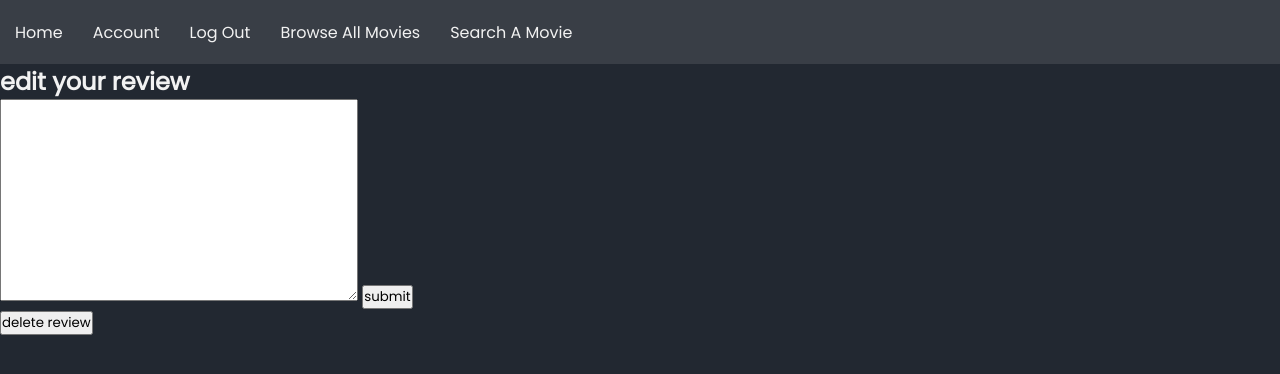
After one commit to cgomez374/movie_reviews_app, a Flask app: page /edit-review/2 in a window 1280 px wide. The commit adds this page. Shown: the top 374 px of the page. Run offline with Flask 3, Linux system fonts and the light colour scheme; a user stored in the database is signed in; data comes from the database, SQL or seed files in the repository; both versions use the stored data as it was after the commit.

Commit message:
added review model plus crud ops for review table

```diff
--- a/routes.py
+++ b/routes.py
@@ -1,5 +1,6 @@
-from main import app, render_template, url_for, redirect, request, flash, login_manager, login_user, LoginManager, login_required, current_user, logout_user
-from models import db, User
+from main import app, render_template, url_for, redirect, request, flash, login_manager, login_user, LoginManager, \
+    login_required, current_user, logout_user
+from models import db, User, Review
 import requests
 
 # Movies endpoint
@@ -31,7 +32,8 @@ def main():
     else:
         print(f'Popular query status code: ', popular_movies_response.status_code)
         print(f'Latest query status code: ', latest_movies_response.status_code)
-    return render_template('index.html', popular_movies=popular_movies, latest_movies=latest_movies, logged_in=current_user.is_authenticated)
+    return render_template('index.html', popular_movies=popular_movies, latest_movies=latest_movies,
+                           logged_in=current_user.is_authenticated)
 
 
 @app.route('/movie/<int:movie_id>')
@@ -39,8 +41,30 @@ def show_movie(movie_id):
     movie_details_endpoint = f'https://api.themoviedb.org/3/movie/{movie_id}?api_key={API_KEY}'
     response = requests.get(movie_details_endpoint)
     if response.status_code == 200:
+        # Get the movie details from API
         movie = response.json()
-    return render_template('show_movie.html', movie=movie, logged_in=current_user.is_authenticated)
+
+        # Get all reviews for this movie from DB
+        all_reviews = Review.query.filter_by(movie_id=movie_id).all()
+
+        # has the user left a review?
+        has_reviewed = False
+        current_user_review = None
+        current_user_review_id = None
+
+        # Get the review that the current user has written from DB if logged in
+        if current_user.is_authenticated:
+            current_user_review = Review.query.filter_by(author_id=current_user.id).filter_by(movie_id=movie_id).first()
+            if current_user_review:
+                has_reviewed = True
+                current_user_review_id = current_user_review.id
+        return render_template('show_movie.html',
+                               movie=movie,
+                               reviews=all_reviews,
+                               logged_in=current_user.is_authenticated,
+                               has_reviewed=has_reviewed,
+                               current_user_review_id=current_user_review_id)
+    return render_template('404_not_found.html')
 
 
 @app.route('/search', methods=['GET', 'POST'])
@@ -68,18 +92,18 @@ def browse_all_movies(current_page):
         movies = response.json()['results']
     else:
         print(response.status_code)
-    return render_template('browse.html', movies=movies, current_page=current_page, logged_in=current_user.is_authenticated)
+    return render_template('browse.html', movies=movies, current_page=current_page,
+                           logged_in=current_user.is_authenticated)
 
 
 @app.route('/register', methods=['GET', 'POST'])
 def register():
-
     # STILL NEED TO BUILD IN SOME VALIDATION FOR THE EMAIL; HTML NOT ENOUGH!!!!!
 
     if request.method == 'POST':
         # Build the user model
         new_user = User(
-            name=request.form.get('first_name')+' '+request.form.get('last_name'),
+            name=request.form.get('first_name') + ' ' + request.form.get('last_name'),
             email=request.form.get('email')
         )
         # set the password
@@ -116,3 +140,75 @@ def login():
 def logout():
     logout_user()
     return redirect(url_for('main'))
+
+
+# NEED TO DISABLE BACK BUTTON OR AT LEAST NOT ALLOW TO ADD THE SAME POST AGAIN!!!!
+
+@app.route('/new-review/<int:movie_id>', methods=['GET', 'POST'])
+@login_required
+def new_review(movie_id):
+    current_user_review = Review.query.filter_by(author_id=current_user.id).filter_by(movie_id=movie_id).first()
+    if current_user_review is None:
+        movie_details_endpoint = f'https://api.themoviedb.org/3/movie/{movie_id}?api_key={API_KEY}'
+        response = requests.get(movie_details_endpoint)
+        movie = None
+        if response.status_code == 200:
+            movie = response.json()
+
+        if request.method == 'POST':
+            review = Review(
+                content=request.form.get('content'),
+                movie_name=movie['title'],
+                movie_id=movie_id,
+                author_id=int(current_user.id)
+            )
+
+            # add to db
+            db.session.add(review)
+
+            # commit changes
+            try:
+                db.session.commit()
+                return redirect(url_for('show_movie', movie_id=movie_id, logged_in=current_user.is_authenticated))
+            except:
+                db.session.rollback()
+    else:
+        return redirect(url_for('show_movie', movie_id=movie_id, logged_in=current_user.is_authenticated))
+    return render_template('new_review.html', movie_id=movie_id, logged_in=current_user.is_authenticated)
+
+
+@app.route('/edit-review/<int:current_user_review_id>', methods=['GET', 'POST'])
+@login_required
+def edit_review(current_user_review_id):
+    review = Review.query.get(current_user_review_id)
+    if request.method == 'POST':
+        review.content = request.form.get('content')
+        # commit changes
+        try:
+            db.session.commit()
+        except:
+            db.session.rollback()
+        return redirect(url_for('show_movie', movie_id=review.movie_id, logged_in=current_user.is_authenticated))
+    return render_template('edit_review.html', current_user_review_id=current_user_review_id,
+                           logged_in=current_user.is_authenticated)
+
+
+@app.route('/delete-review/<int:current_user_review_id>', methods=['GET'])
+@login_required
+def delete_review(current_user_review_id):
+    review_to_delete = Review.query.get(current_user_review_id)
+    movie_id = review_to_delete.movie_id
+    db.session.delete(review_to_delete)
+    try:
+        db.session.commit()
+    except:
+        db.session.rollback()
+    return redirect(url_for('show_movie', movie_id=movie_id, logged_in=current_user.is_authenticated))
+
+
+@app.route('/account')
+@login_required
+def user_account():
+    for review in current_user.reviews:
+        print(review.movie_name)
+    return render_template("account.html", user=current_user, logged_in=current_user.is_authenticated)
--- a/static/style.css
+++ b/static/style.css
@@ -49,7 +49,7 @@ a {
 }
 
 .reviews {
-    background: #f96d00;
+    background: #393e46;
     padding: 1vh;
     border-radius: 5vh;
 }
@@ -65,7 +65,7 @@ a {
 }
 
 .nav {
-    background: #f96d00;
+    background: #393e46;
     width: 100%;
     height: 8vh;
     display: flex;
@@ -108,7 +108,7 @@ a {
 }
 
 .categories {
-    background: #f96d00;
+    background: #393e46;
     width: 85%;
     height: auto;
     margin: 50px auto;
--- a/templates/base.html
+++ b/templates/base.html
@@ -18,7 +18,7 @@
             <li><a href="{{ url_for('main') }}">Home</a></li>
             {% if logged_in %}
             <!-- user will be able to see their reviews -->
-                <li><a href="#">Account</a></li>
+            <li><a href="{{ url_for('user_account') }}">Account</a></li>
             <li><a href="{{ url_for('logout') }}">Log out</a></li>
             {% endif %}
 
--- /dev/null
+++ b/templates/edit_review.html
@@ -0,0 +1,14 @@
+{% extends "base.html" %}
+
+{% block content %}
+
+<div>
+  <h2>edit your review</h2>
+  <form method="POST" action="{{ url_for('edit_review', current_user_review_id=current_user_review_id) }}" autocomplete="off">
+    <textarea name="content" id="content" cols="30" rows="10" required></textarea>
+    <button type="submit">submit</button>
+  </form>
+  <a href="{{ url_for('delete_review', current_user_review_id=current_user_review_id) }}"><button>delete review</button></a>
+</div>
+
+{% endblock %}
```
Also changed, not shown: models.py (+9 -0 lines), templates/404_not_found.html (added, +7 -0 lines), templates/account.html (added, +23 -0 lines), templates/new_review.html (added, +13 -0 lines), templates/show_movie.html (+18 -17 lines), instance/users.db. Lines whose indentation alone changed are shown as unchanged.
